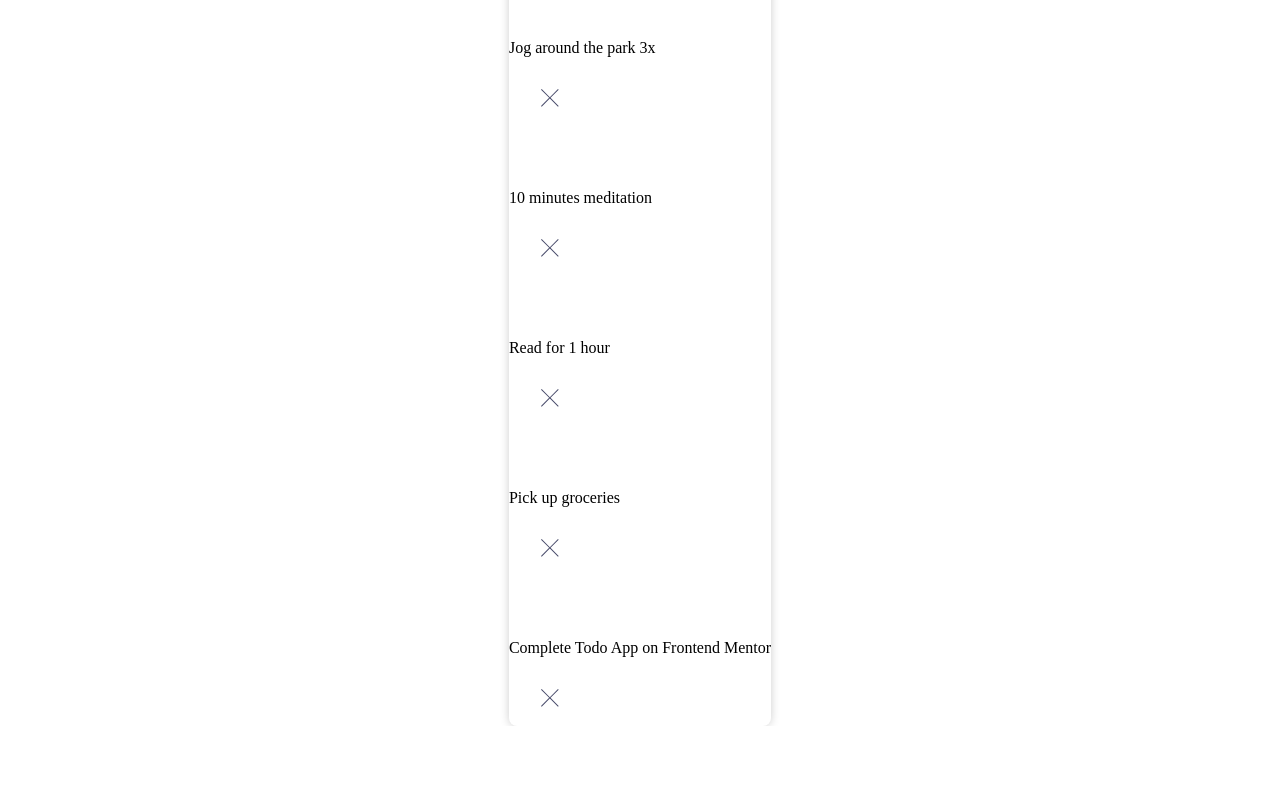
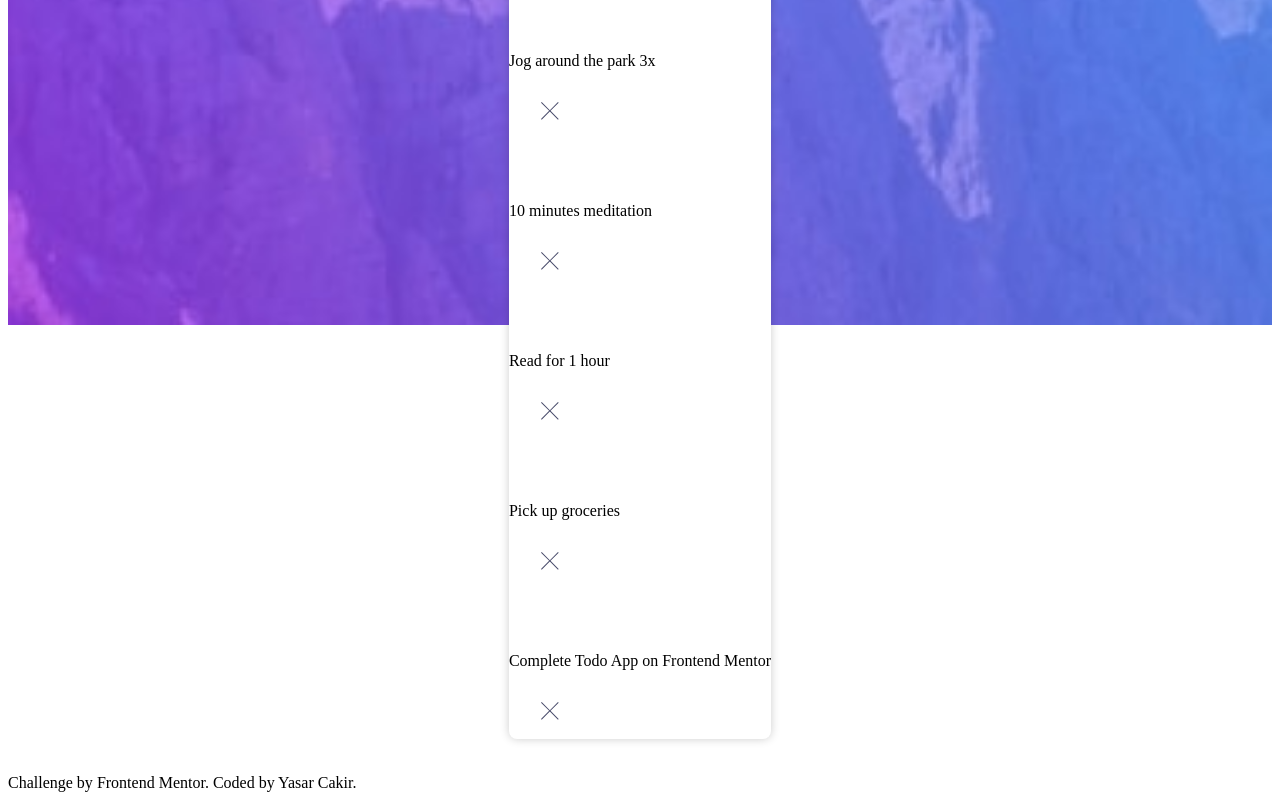
Before and after one commit to ysrckr/frontendmentor-todo-app, a SvelteKit app in the folder client/: page / in a window 1280 px wide. Shown: the part 357-1157 px from the top of the page. Before the commit the page ends 1083 px from the top, so only its background shows below. Built offline with nearby package versions, Linux system fonts and the light colour scheme.

Commit message:
Add class "attribution" to main component

```diff
--- a/client/package.json
+++ b/client/package.json
@@ -35,5 +35,8 @@
 		"vite": "^5.0.3",
 		"vitest": "^1.0.0"
 	},
-	"type": "module"
+	"type": "module",
+	"dependencies": {
+		"classnames": "^2.5.0"
+	}
 }
--- /dev/null
+++ b/client/src/components/attribution.svelte
@@ -0,0 +1,4 @@
+  <div class="attribution">
+    Challenge by <a href="https://www.frontendmentor.io?ref=challenge" target="_blank" rel=”noopener >Frontend Mentor</a>.
+    Coded by <a href="portfolio.yasarcakir.com" target="_blank" rel=”noopener >Yasar Cakir</a>.
+  </div>
--- a/client/src/routes/+page.svelte
+++ b/client/src/routes/+page.svelte
@@ -2,6 +2,7 @@
 import cn from 'classnames'
 import type { Todo } from '$lib/types/todo'
 import TodoItem  from '../components/todo.svelte';
+	import Attribution from '../components/attribution.svelte';
 
 type Mode = 'light' | 'dark'
 let mode: Mode = 'light'
@@ -71,6 +72,7 @@ export let todos: Todo[] = [
     {/each}
     </ul>
   </div>
+  <Attribution />
 </main>
 
 <style lang="scss" global>
--- a/client/src/styles/global.scss
+++ b/client/src/styles/global.scss
@@ -34,32 +34,19 @@ li {
 	list-style: none;
 }
 
-.header {
-	width: 100%;
-	display: flex;
-	justify-content: space-between;
-	align-items: center;
-
-	&__logo {
-		color: #fff;
-		text-transform: uppercase;
-		margin-left: 2rem;
-		&--dark {
-			color: #000;
-		}
-	}
-
-	&__toggle {
-		cursor: pointer;
-	}
+.main {
+	display: grid;
+  grid-template-columns: 1fr;
+  gap: 3rem;
+  min-height: 100vh;
 }
 
 .background {
 	background-image: url('/images/bg-mobile-light.jpg');
 	background-repeat: no-repeat;
-	background-size: cover;
-	background-position: center;
-	height: 12rem;
+	background-size: contain;
+	background-position: top;
+	height: 100%;
 	width: 100%;
 	padding-top: 1rem;
 
@@ -78,6 +65,26 @@ li {
 		@media (width >= 1440px) {
 			background-image: url('/images/bg-desktop-dark.jpg');
 		}
+	}
+}
+
+.header {
+	width: 100%;
+	display: flex;
+	justify-content: space-between;
+	align-items: center;
+
+	&__logo {
+		color: #fff;
+		text-transform: uppercase;
+		margin-left: 2rem;
+		&--dark {
+			color: #000;
+		}
+	}
+
+	&__toggle {
+		cursor: pointer;
 	}
 }
 
```
Also changed, not shown: 1 other file (tests, documents, lock files or other folders). Lines whose indentation alone changed are shown as unchanged.
